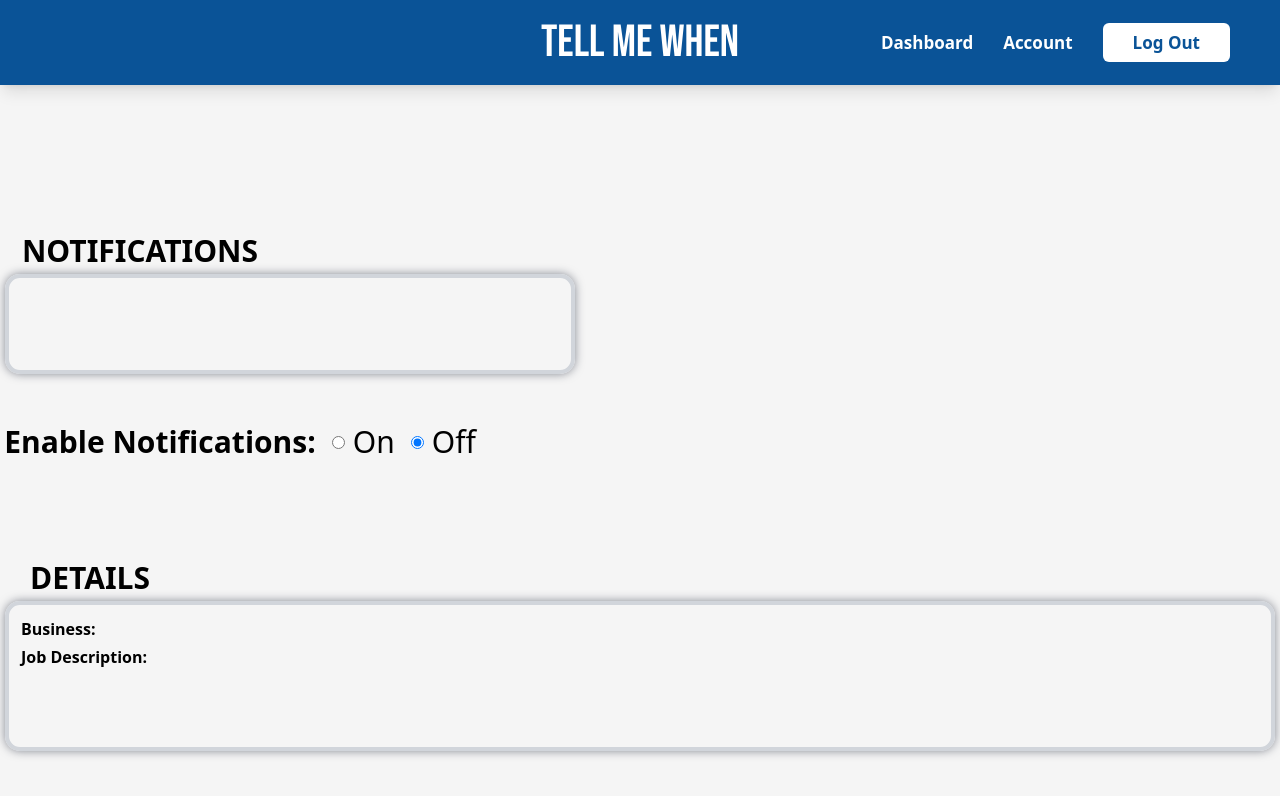
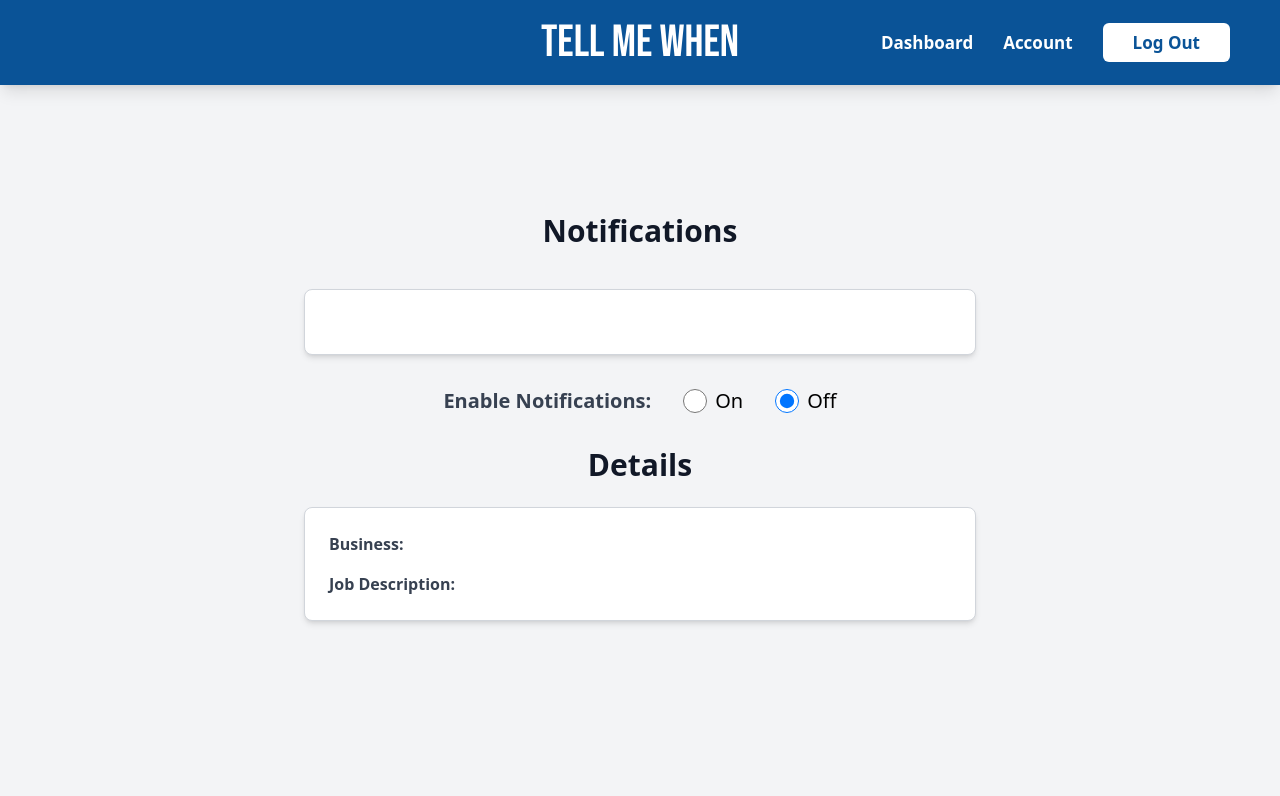
Before and after one commit to HufsaHaq/tellmewhen, a Next.js app in the folder tellmewhen/: page /customer_view in a window 1280 px wide. Shown: the top 796 px of the page. Built offline with nearby package versions, Linux system fonts and the light colour scheme.

Commit message:
Implemented push notifications with sw. Waiting for endpoints to save the subscription

```diff
--- a/tellmewhen/package.json
+++ b/tellmewhen/package.json
@@ -17,6 +17,7 @@
     "framer-motion": "^12.4.2",
     "motion": "^12.4.2",
     "next": "^15.1.7",
+    "nodemon": "^3.1.9",
     "react": "^19.0.0",
     "react-dom": "^19.0.0"
   },
--- a/tellmewhen/src/app/customer_view/page.jsx
+++ b/tellmewhen/src/app/customer_view/page.jsx
@@ -1,69 +1,157 @@
-'use client'
-import { useState, useEffect } from 'react';
-import Header from "@/components/Header"
-function Page()
-{
-    const [text, setText] = useState('');
-    const [businessName, setBusinessName] = useState('');
-    const [jobDescription, setJobDescription] = useState('');
+"use client";
+
+import { useState, useEffect } from "react";
+import Header from "@/components/Header";
+
+function Page() {
+  const [text, setText] = useState("");
+  const [businessName, setBusinessName] = useState("");
+  const [jobDescription, setJobDescription] = useState("");
   const [notificationsEnabled, setNotificationsEnabled] = useState(false);
 
-    const fetchData = async () =>{
-        //fetching and setting the requirede data
+  useEffect(() => {
+    checkSubscriptionStatus();
+  }, []);
+
+
+  const checkSubscriptionStatus = async () => {
+    if ("serviceWorker" in navigator) {
+      const registration = await navigator.serviceWorker.ready;
+      const subscription = await registration.pushManager.getSubscription();
+      setNotificationsEnabled(!!subscription);
+    }
   };
 
-    useEffect(() => {
-        fetchData();
-    }, []);
+  function urlB64ToUint8Array(base64String) {
+    const padding = '='.repeat((4 - base64String.length % 4) % 4);
+    const base64 = (base64String + padding)
+        .replace(/-/g, '+')
+        .replace(/_/g, '/');
+    const rawData = window.atob(base64);
+    const outputArray = new Uint8Array(rawData.length);
 
-    return(
-        <div className = "min-h-screen flex flex-col pt-20 pb-8">
-            <div className="flex flex-col items-center justify-start mt-12">
-            {/*Notification*/}
-                <div className="text">
-                    <p className="font-bold text-3xl txt-black-500 mr-[1000px] mt-[20px]">NOTIFICATIONS</p>
+    for (let i = 0; i < rawData.length; i++) {
+        outputArray[i] = rawData.charCodeAt(i);
+    }
+    return outputArray;
+  };
+
+  async function saveSubscription(subscription) {
+    let endpoint = localStorage["endpoint"];
+    const response = await fetch(endpoint + '/save-new-subscription',{
+        method:"POST",
+        headers:{ 'Content-type': 'application/json'},
+        body: JSON.stringify(subscription)
+    });
+  };
+
+  const enableNotifications = async () => {
+    if (!("serviceWorker" in navigator)) {
+      alert("Service Workers are not supported in your browser.");
+      return;
+    }
+
+    try {
+      // Register service worker
+      const registration = await navigator.serviceWorker.register("/sw.js");
+      console.log("Service Worker registered:", registration);
+
+      // Request notification permission
+      const permission = await Notification.requestPermission();
+      if (permission !== "granted") {
+        alert("Push notifications permission denied.");
+        return;
+      }
+
+      // Subscribe to push notifications
+      const subscription = await registration.pushManager.subscribe({
+        userVisibleOnly: true,
+        applicationServerKey: urlB64ToUint8Array(
+          "BO9BkKD8IykLzyJ6djlVMziBKTtwIjhhVk_S-W_0gzfP2dC26ytBsDMSdngvT9rCd_0oX8jUGW_e54b_xEXr4LQ"
+        ),
+      });
+
+      console.log("Push Subscription:", subscription);
+
+      // Save subscription to backend
+      await saveSubscription(subscription);
+
+      setNotificationsEnabled(true);
+      alert("Push notifications enabled!");
+    } catch (error) {
+      console.error("Error enabling notifications:", error);
+    }
+  };
+
+  const disableNotifications = async () => {
+    if ("serviceWorker" in navigator) {
+      const registration = await navigator.serviceWorker.ready;
+      const subscription = await registration.pushManager.getSubscription();
+      if (subscription) {
+        await subscription.unsubscribe();
+        setNotificationsEnabled(false);
+        alert("Push notifications disabled!");
+      }
+    }
+  };
+
+  return (
+    <div className="min-h-screen flex flex-col pt-20 pb-8 bg-gray-100">
+      <div className="flex flex-col items-center justify-start mt-12 px-6">
+
+        {/* Notification Section */}
+        <div className="text-center mb-6">
+          <h2 className="font-bold text-3xl text-gray-900 mb-4">Notifications</h2>
+          <p className="text-lg text-gray-600">{text}</p>
         </div>
-            {/*notification text*/}
-                <div className="w-[570px] h-[100px] border-4 border-gray-300 mr-[700px] rounded-[15px] shadow-[0_0_10px_rgba(25,31,52,0.5)]  mt-[5px] p-3 text-left break-words overflow-auto">{text}
+
+        {/* Notification text */}
+        <div className="w-full max-w-2xl mx-auto bg-white border border-gray-300 rounded-lg shadow-md p-8 mb-8">
+          <p className="text-base text-gray-700">{text}</p>
         </div>
-            {/*radio button*/}
-            <div className="mt-[50px] flex items-center space-x-4 mr-[800px]">
-                    <p className="font-semibold text-3xl">Enable Notifications:</p>
-                    <label className="flex items-center space-x-2 text-3xl cursor-pointer">
+
+
+        {/* Radio buttons to enable/disable notifications */}
+        <div className="flex justify-center gap-8 mb-8">
+          <p className="font-semibold text-xl text-gray-700">Enable Notifications:</p>
+          <label className="flex items-center space-x-2 text-xl cursor-pointer">
             <input
               type="radio"
               name="notifications"
               value="on"
               checked={notificationsEnabled}
-                            onChange={() => setNotificationsEnabled(true)}
+              onChange={enableNotifications}
+              className="h-6 w-6"
             />
             <span>On</span>
           </label>
-                    <label className="flex items-center space-x-2 text-3xl cursor-pointer">
+          <label className="flex items-center space-x-2 text-xl cursor-pointer">
             <input
               type="radio"
               name="notifications"
               value="off"
               checked={!notificationsEnabled}
-                            onChange={() => setNotificationsEnabled(false)}
+              onChange={disableNotifications}
+              className="h-6 w-6"
             />
             <span>Off</span>
           </label>
         </div>
 
-            {/*Details*/}
-                <div className = "text1">
-                    <p className = "font-bold text-3xl txt-black-500 mr-[1100px] mt-[100px]">DETAILS</p>
+        {/* Details Section */}
+        <div className="text-center mb-6">
+          <h2 className="font-bold text-3xl text-gray-900">Details</h2>
         </div>
-                {/*business details*/}
-                <div className="w-[1270px] h-[150px] border-4 border-gray-300 rounded-[15px] shadow-[0_0_10px_rgba(25,31,52,0.5)] mt-[5px] p-3 text-left break-words overflow-auto">
-                    <div className=" flex mb-1">
-                        <p className="font-semibold txt-black-500">Business:     </p>
-                        <p className="txt-black-500 ml-2">{businessName}</p>
+
+        {/* Business details */}
+        <div className="w-full max-w-2xl mx-auto bg-white border border-gray-300 rounded-lg shadow-md p-6">
+          <div className="mb-4">
+            <p className="font-semibold text-gray-700">Business:</p>
+            <p className="text-gray-600">{businessName}</p>
           </div>
-                    <div className=" flex mb-1">
-                        <p className="font-semibold txt-black-500">Job Description:     </p>
-                        <p className="txt-black-500 ml-2">{jobDescription}</p>
+          <div>
+            <p className="font-semibold text-gray-700">Job Description:</p>
+            <p className="text-gray-600">{jobDescription}</p>
           </div>
         </div>
       </div>
```
Also changed, not shown: tellmewhen/public/sw.js (added, +86 -0 lines), 1 other file (tests, documents, lock files or other folders). Lines whose indentation alone changed are shown as unchanged.
